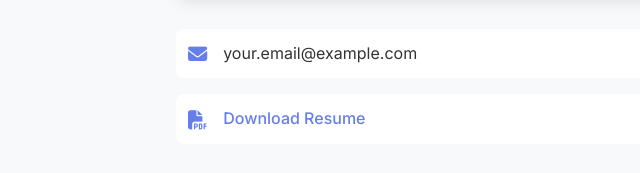
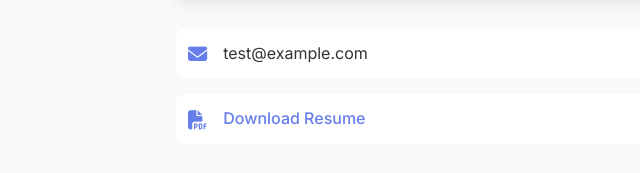
Before and after one commit to AJ-18/AJ-18.github.io, a plain HTML site: page index.html in a window 1280 px wide. Shown: the part 5357-5530 px from the top of the page, 64-704 px from the left. Drawn offline with Linux system fonts and the light colour scheme.

Commit message:
Template - Email

```diff
--- a/index.html
+++ b/index.html
@@ -553,7 +553,7 @@
                     <div class="contact-methods">
                         <div class="contact-method">
                             <i class="fas fa-envelope"></i>
-                            <span>your.email@example.com</span>
+                            <span>test@example.com</span>
                         </div>
                         <div class="contact-method">
                             <i class="fas fa-file-pdf"></i>
```
